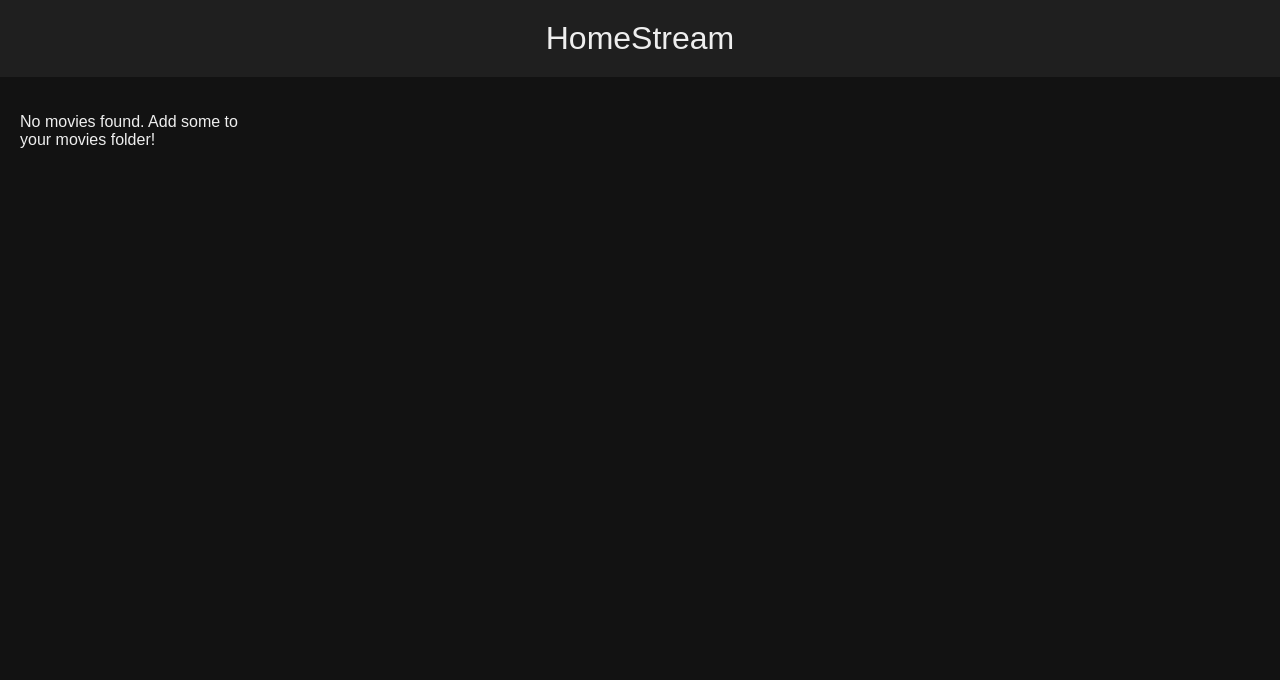
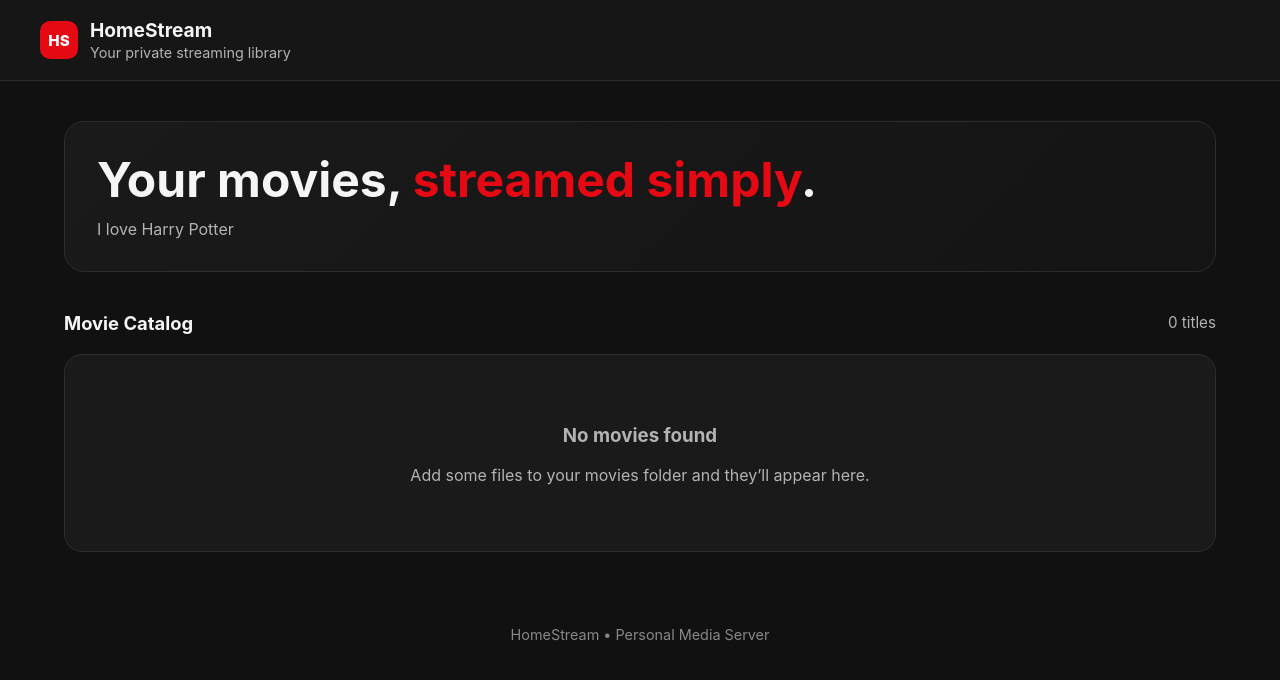
Before and after one commit to Xer4n/homestream, a FastAPI app: page / in a window 1280 px wide. Shown: the top 680 px of the page. Run offline with FastAPI, Linux system fonts and the light colour scheme.

Commit message:
Redesign, I decided that all movies should be mp4, so use ffmpeg

```diff
--- a/app/main.py
+++ b/app/main.py
@@ -2,6 +2,7 @@
 from fastapi import FastAPI, Request
 from fastapi.responses import HTMLResponse
 from fastapi.templating import Jinja2Templates
+from fastapi.staticfiles import StaticFiles
 from app.services.scanner import scan_and_update_db
 from app.api import movies as movies_router
 
@@ -9,6 +10,7 @@ app = FastAPI(title="HomeStream")
 
 # Templates folder
 templates = Jinja2Templates(directory="app/templates")
+app.mount("/static", StaticFiles(directory="app/static"), name="static")
 
 # Include API router
 app.include_router(movies_router.router)
@@ -20,7 +22,6 @@ async def homepage(request: Request):
     """
     # Fetch movies from DB
     movies = await scan_and_update_db()
-    print(movies)
 
     # Convert to plain dicts
     movies = [{"id": m["id"], "title": m["title"]} for m in movies]
--- /dev/null
+++ b/app/static/styles/style.css
@@ -0,0 +1,306 @@
+:root {
+    --bg: #111111;
+    --surface: #1a1a1a;
+    --surface-hover: #222222;
+    --border: #2d2d2d;
+    --text: #f5f5f5;
+    --muted: #b3b3b3;
+    --accent: #e50914;
+    --accent-hover: #c40812;
+    --radius: 14px;
+    --max-width: 1200px;
+}
+
+* {
+    box-sizing: border-box;
+}
+
+html, body {
+    margin: 0;
+    padding: 0;
+    font-family: Inter, Arial, sans-serif;
+    background: var(--bg);
+    color: var(--text);
+}
+
+a {
+    color: inherit;
+    text-decoration: none;
+}
+
+img, video {
+    max-width: 100%;
+    display: block;
+}
+
+/* =========================
+   HEADER
+========================= */
+.site-header {
+    background: #161616;
+    border-bottom: 1px solid var(--border);
+    padding: 18px 24px;
+}
+
+.header-inner {
+    max-width: var(--max-width);
+    margin: 0 auto;
+    display: flex;
+    align-items: center;
+    justify-content: space-between;
+}
+
+.brand {
+    display: flex;
+    align-items: center;
+    gap: 12px;
+}
+
+.logo {
+    width: 38px;
+    height: 38px;
+    border-radius: 10px;
+    background: var(--accent);
+    display: grid;
+    place-items: center;
+    font-weight: 800;
+    color: white;
+    font-size: 0.95rem;
+}
+
+.brand-text h1 {
+    margin: 0;
+    font-size: 1.2rem;
+}
+
+.brand-text span {
+    color: var(--muted);
+    font-size: 0.9rem;
+}
+
+/* =========================
+   HERO
+========================= */
+.hero {
+    max-width: var(--max-width);
+    margin: 0 auto;
+    padding: 40px 24px 20px;
+}
+
+.hero-box {
+    background: linear-gradient(135deg, #1a1a1a, #141414);
+    border: 1px solid var(--border);
+    border-radius: 20px;
+    padding: 32px;
+}
+
+.hero h2 {
+    margin: 0 0 12px;
+    font-size: clamp(2rem, 4vw, 3rem);
+    line-height: 1.1;
+}
+
+.hero p {
+    margin: 0;
+    color: var(--muted);
+    font-size: 1rem;
+    max-width: 700px;
+}
+
+.hero-accent {
+    color: var(--accent);
+}
+
+/* =========================
+   CONTENT
+========================= */
+.content {
+    max-width: var(--max-width);
+    margin: 0 auto;
+    padding: 20px 24px 50px;
+}
+
+.section-title {
+    display: flex;
+    justify-content: space-between;
+    align-items: center;
+    margin-bottom: 20px;
+}
+
+.section-title h3 {
+    margin: 0;
+    font-size: 1.15rem;
+}
+
+.section-title span {
+    color: var(--muted);
+    font-size: 0.95rem;
+}
+
+/* =========================
+   MOVIE GRID
+========================= */
+.movie-grid {
+    display: grid;
+    grid-template-columns: repeat(auto-fill, minmax(210px, 1fr));
+    gap: 18px;
+}
+
+.movie-card {
+    background: var(--surface);
+    border: 1px solid var(--border);
+    border-radius: 18px;
+    overflow: hidden;
+    transition: transform 0.15s ease, border-color 0.15s ease;
+}
+
+.movie-card:hover {
+    transform: translateY(-3px);
+    border-color: #444;
+}
+
+.movie-thumb {
+    height: 220px;
+    background: linear-gradient(135deg, #2a2a2a, #181818);
+    display: grid;
+    place-items: center;
+    font-size: 3rem;
+    font-weight: 800;
+    color: #555;
+}
+
+.movie-info {
+    padding: 16px;
+}
+
+.movie-title {
+    font-size: 1rem;
+    font-weight: 700;
+    margin-bottom: 8px;
+}
+
+.movie-meta {
+    color: var(--muted);
+    font-size: 0.9rem;
+}
+
+.empty-state {
+    background: var(--surface);
+    border: 1px solid var(--border);
+    border-radius: 18px;
+    padding: 50px 20px;
+    text-align: center;
+    color: var(--muted);
+}
+
+/* =========================
+   BUTTONS / CONTROLS
+========================= */
+.btn,
+select {
+    font: inherit;
+    border-radius: 10px;
+    border: 1px solid var(--border);
+    padding: 10px 14px;
+}
+
+.btn {
+    background: var(--accent);
+    color: white;
+    border: none;
+    cursor: pointer;
+    transition: background 0.15s ease;
+}
+
+.btn:hover {
+    background: var(--accent-hover);
+}
+
+select {
+    background: var(--surface);
+    color: var(--text);
+}
+
+/* =========================
+   STREAM PAGE
+========================= */
+.stream-shell {
+    max-width: var(--max-width);
+    margin: 0 auto;
+    padding: 32px 24px 50px;
+}
+
+.stream-header {
+    display: flex;
+    justify-content: space-between;
+    align-items: center;
+    gap: 16px;
+    flex-wrap: wrap;
+    margin-bottom: 20px;
+}
+
+.stream-title h2 {
+    margin: 0;
+    font-size: clamp(1.6rem, 4vw, 2.4rem);
+}
+
+.stream-title p {
+    margin: 8px 0 0;
+    color: var(--muted);
+    font-size: 0.95rem;
+}
+
+.stream-controls {
+    display: flex;
+    align-items: center;
+    gap: 12px;
+    flex-wrap: wrap;
+}
+
+.player-card {
+    background: var(--surface);
+    border: 1px solid var(--border);
+    border-radius: 20px;
+    padding: 14px;
+}
+
+.video-container {
+    border-radius: 14px;
+    overflow: hidden;
+    background: black;
+}
+
+/* =========================
+   FOOTER
+========================= */
+.site-footer {
+    text-align: center;
+    color: #888;
+    padding: 24px;
+    font-size: 0.9rem;
+}
+
+/* =========================
+   MOBILE
+========================= */
+@media (max-width: 768px) {
+    .site-header,
+    .hero,
+    .content,
+    .stream-shell {
+        padding-left: 18px;
+        padding-right: 18px;
+    }
+
+    .hero-box {
+        padding: 24px;
+    }
+
+    .movie-grid {
+        grid-template-columns: repeat(auto-fill, minmax(160px, 1fr));
+    }
+
+    .movie-thumb {
+        height: 180px;
+    }
+}
--- a/app/templates/index.html
+++ b/app/templates/index.html
@@ -3,26 +3,60 @@
 <html lang="en">
 <head>
     <meta charset="UTF-8">
+    <meta name="viewport" content="width=device-width, initial-scale=1.0">
     <title>HomeStream - Movie Catalog</title>
-    <style>
-        body { font-family: Arial, sans-serif; background: #121212; color: #eee; margin: 0; padding: 0; }
-        header { background: #1f1f1f; padding: 20px; text-align: center; font-size: 2em; }
-        main { padding: 20px; display: grid; grid-template-columns: repeat(auto-fill, minmax(200px, 1fr)); gap: 15px; }
-        .movie-card { background: #1f1f1f; padding: 15px; border-radius: 10px; text-align: center; transition: transform 0.2s; cursor: pointer; }
-        .movie-card:hover { transform: scale(1.05); background: #2a2a2a; }
-        a { text-decoration: none; color: #fff; font-weight: bold; }
-    </style>
+    <link rel="stylesheet" href="/static/styles/style.css">
 </head>
 <body>
-    <header>HomeStream</header>
-    <main>
-        {% for movie in movies %}
-            <div class="movie-card">
-                <a href="/stream/{{ movie.id }}">{{ movie.title }}</a>
+    <header class="site-header">
+        <div class="header-inner">
+            <div class="brand">
+                <div class="logo">HS</div>
+                <div class="brand-text">
+                    <h1>HomeStream</h1>
+                    <span>Your private streaming library</span>
+                </div>
+            </div>
+        </div>
+    </header>
+
+    <section class="hero">
+        <div class="hero-box">
+            <h2>Your movies, <span class="hero-accent">streamed simply</span>.</h2>
+            <p>I love Harry Potter</p>
+        </div>
+    </section>
+
+    <main class="content">
+        <div class="section-title">
+            <h3>Movie Catalog</h3>
+            <span>{{ movies|length if movies else 0 }} titles</span>
+        </div>
+
+        {% if movies %}
+            <div class="movie-grid">
+                {% for movie in movies %}
+                    <a href="/stream/{{ movie.id }}" class="movie-card">
+                        <div class="movie-thumb">
+                            {{ movie.title[:1] }}
+                        </div>
+                        <div class="movie-info">
+                            <div class="movie-title">{{ movie.title }}</div>
+                            <div class="movie-meta">Click to watch</div>
+                        </div>
+                    </a>
+                {% endfor %}
             </div>
         {% else %}
-            <p>No movies found. Add some to your movies folder!</p>
-        {% endfor %}
+            <div class="empty-state">
+                <h3>No movies found</h3>
+                <p>Add some files to your movies folder and they’ll appear here.</p>
+            </div>
+        {% endif %}
     </main>
+
+    <footer class="site-footer">
+        HomeStream • Personal Media Server
+    </footer>
 </body>
 </html>
```
Also changed, not shown: app/templates/stream.html (+35 -21 lines).
